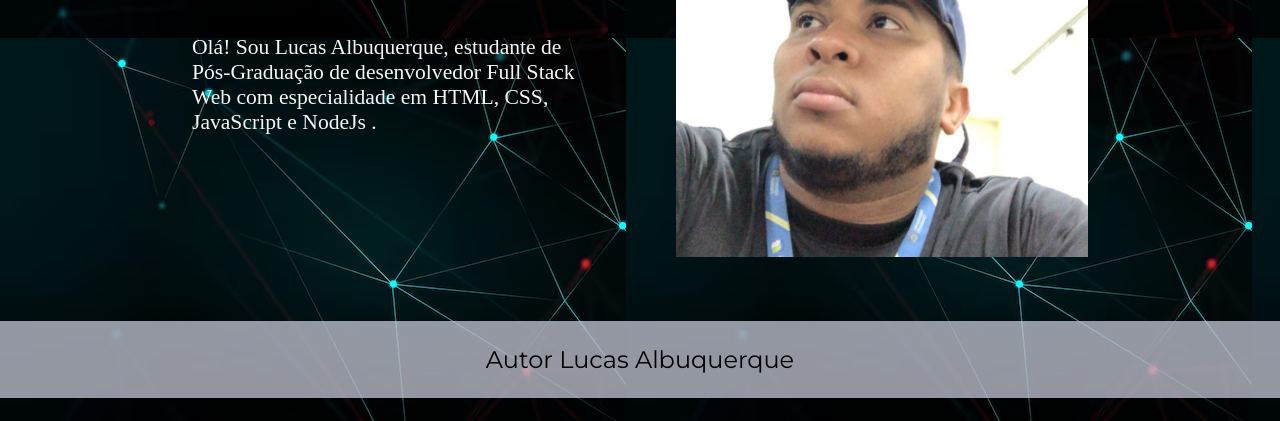
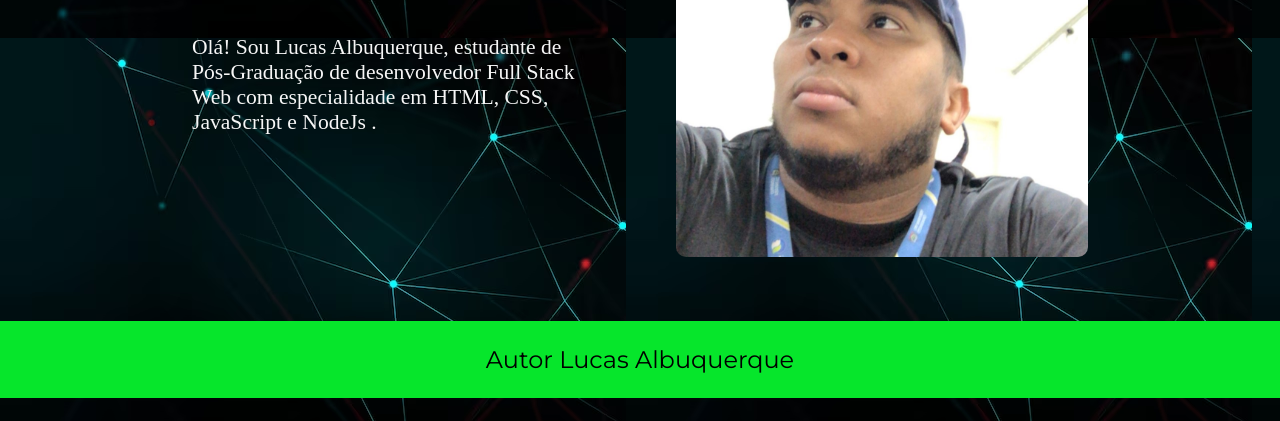
Before and after one commit to LucasVynicius/projeto-posweb, a plain HTML site: page index.html in a window 1280 px wide. Shown: the part 379-800 px from the top of the page. Drawn offline with Linux system fonts and the light colour scheme.

Commit message:
Mudanca de branch

```diff
--- a/estilos/style.css
+++ b/estilos/style.css
@@ -10,7 +10,7 @@
 :root {
     --cor-primaria: #000; /* Cor principal (preta) */
     --cor-secundaria: #f6f6f6; /* Cor secundária (branca) */
-    --cor-terciaria: #c9ccdbbb; /* Cor terciária (azul claro) */
+    --cor-terciaria: #06e62b; /* Cor terciária (azul claro) */
     --cor-hover: #272727; /* Cor para hover (cinza escuro) */
 
     --fonte-principal: 'Krona One', sans-serif; /* Fonte principal */
@@ -74,7 +74,7 @@ body{
 .img__author{
     width: 46%;
     height: 35%;
-    border: 5px;
+    border-radius: 10px;
 }
 
 .rodape{
```
